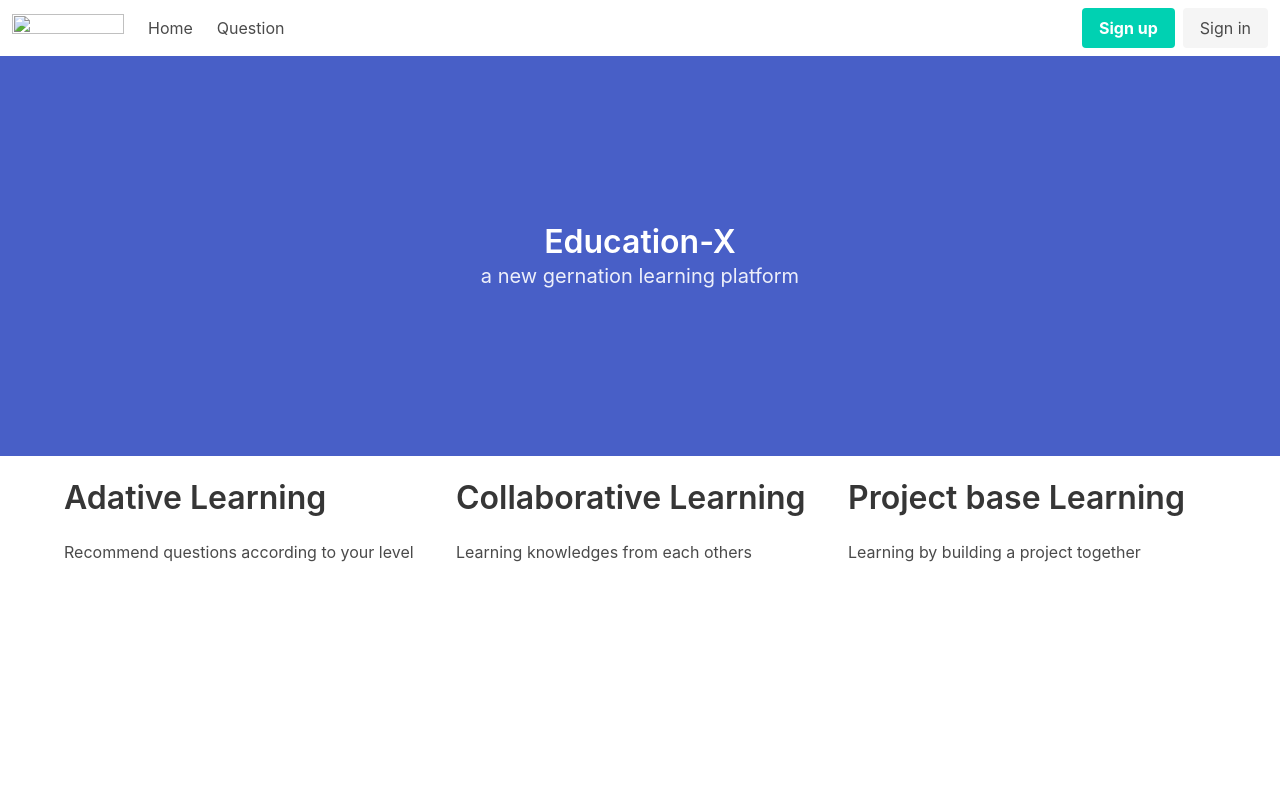
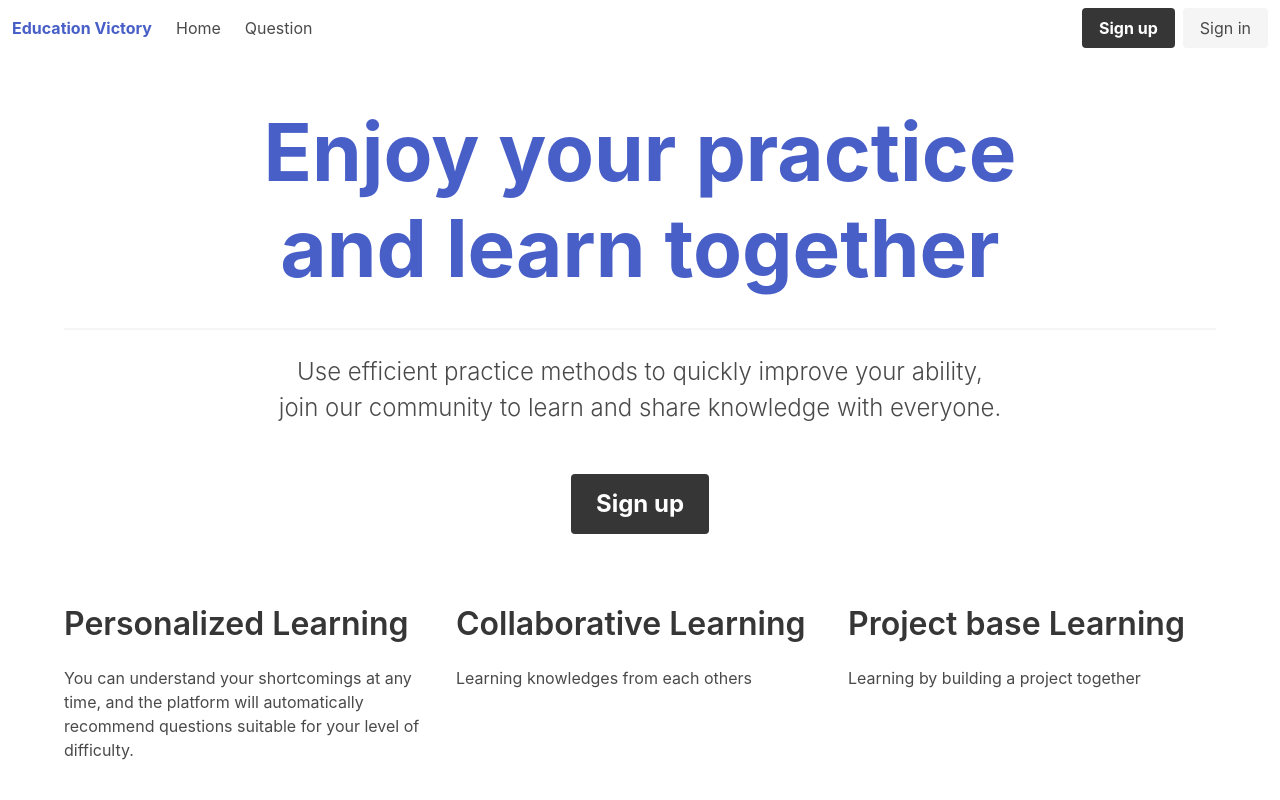
Before and after one commit to Education-Victory/Education-Victory, a Django app: page / in a window 1280 px wide. Run offline with Django 4.2, Linux system fonts and the light colour scheme; some libraries are stand-ins or nearby versions.

Commit message:
redesign frontpage banner

```diff
--- a/src/backend/EX/templates/basic.html
+++ b/src/backend/EX/templates/basic.html
@@ -17,10 +17,10 @@
   <body>
     <nav class="navbar" role="navigation" aria-label="main navigation">
       <div class="navbar-brand">
-        <a class="navbar-item" href="https://bulma.io">
-          <img src="" width="112" height="28">
+        <a class="navbar-item" href="/">
+          <strong>Education Victory</strong>
         </a>
-        <a role="button" class="navbar-burger" aria-label="menu" aria-expanded="false" data-target="navbarBasicExample">
+        <a role="button" class="navbar-burger" aria-label="menu" aria-expanded="false">
           <span aria-hidden="true"></span>
           <span aria-hidden="true"></span>
           <span aria-hidden="true"></span>
@@ -42,7 +42,7 @@
             {{ user.username }}
           {% else %}
           <div class="buttons">
-            <a href="{% url 'account_signup' %}" class="button is-primary">
+            <a href="{% url 'account_signup' %}" class="button is-dark">
               <strong>Sign up</strong>
             </a>
             <a href="{% url 'account_login' %}" class="button is-light">
--- a/src/backend/EX/templates/public/home.html
+++ b/src/backend/EX/templates/public/home.html
@@ -1,15 +1,20 @@
 {% extends "basic.html" %}
 
 {% block content %}
-<section class="hero is-link is-halfheight has-text-centered">
+<section class="hero is-halfheight has-text-centered">
   <div class="hero-body">
     <div class="container has-text-centered">
-      <p class="title">
-        Education-X
+      <p class="front-title is-size-title has-text-link has-text-weight-bold">
+        Enjoy your practice <br> and learn together
       </p>
-      <p class="subtitle">
-        a new gernation learning platform
+      <hr>
+      <p class="front-subtitle is-size-4 has-text-weight-light">
+      Use efficient practice methods to quickly improve your ability, <br>
+      join our community to learn and share knowledge with everyone.
       </p>
+      <a href="{% url 'account_signup' %}" class="button is-dark is-large">
+        <strong>Sign up</strong>
+      </a>
     </div>
   </div>
 </section>
@@ -18,8 +23,8 @@
 <div class="container">
   <div class="columns">
     <div class="column">
-      <p class="title">Adative Learning</h2>
-      <h4>Recommend questions according to your level</h4>
+      <p class="title">Personalized Learning</h2>
+      <h4>You can understand your shortcomings at any time, and the platform will automatically recommend questions suitable for your level of difficulty.</h4>
     </div>
     <div class="column">
       <p class="title">Collaborative Learning</h2>
--- a/src/static/css/basic.css
+++ b/src/static/css/basic.css
@@ -1,3 +1,18 @@
 #question-table {
     width: 100%;
 }
+
+.is-size-title {
+    font-size: 5rem;
+    line-height: 1.2;
+    margin-bottom: 2rem;
+}
+
+.front-title {
+    line-height: 1.2;
+    margin-bottom: 2rem;
+}
+
+.front-subtitle {
+    margin-bottom: 3rem;
+}
```
